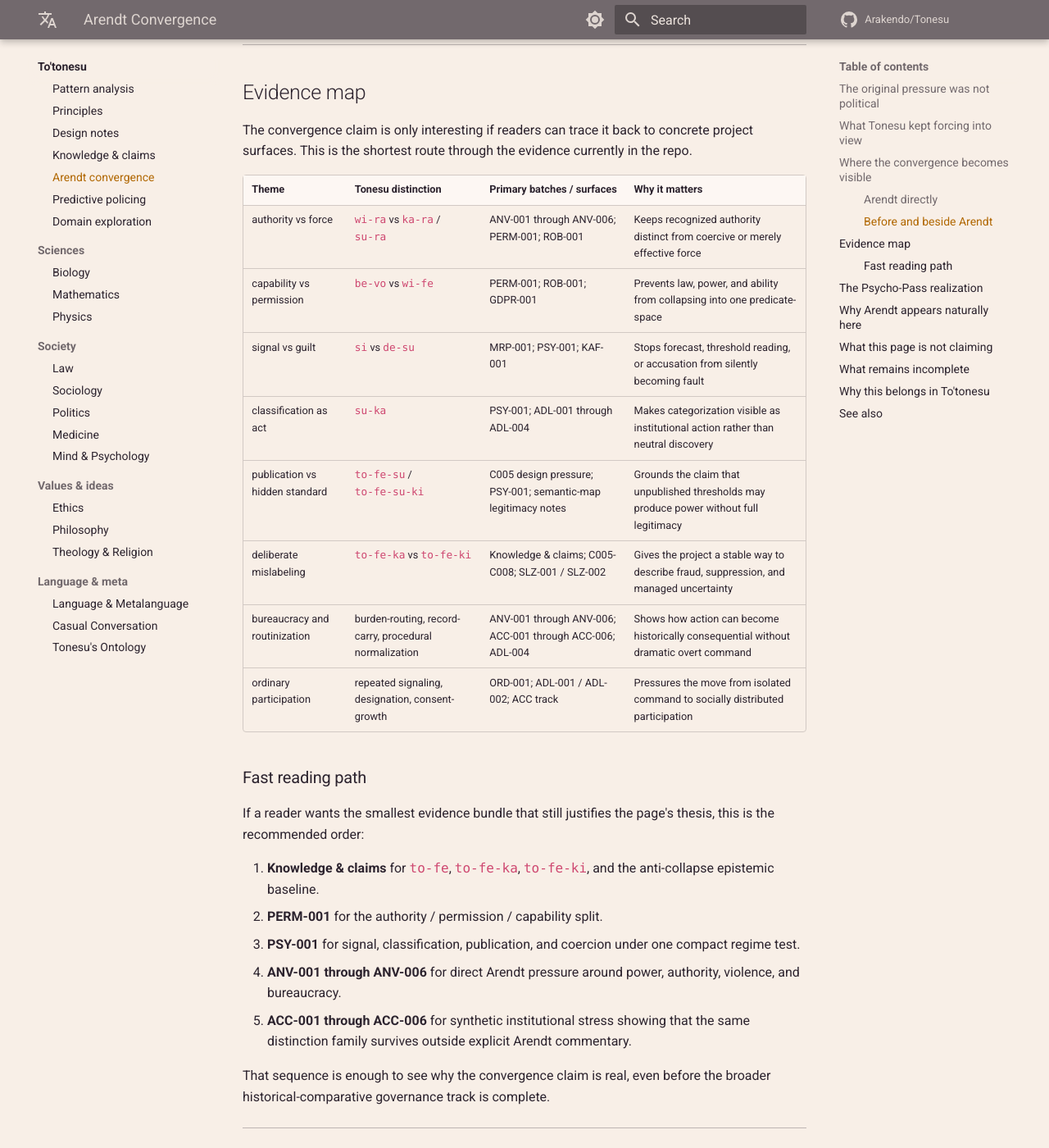
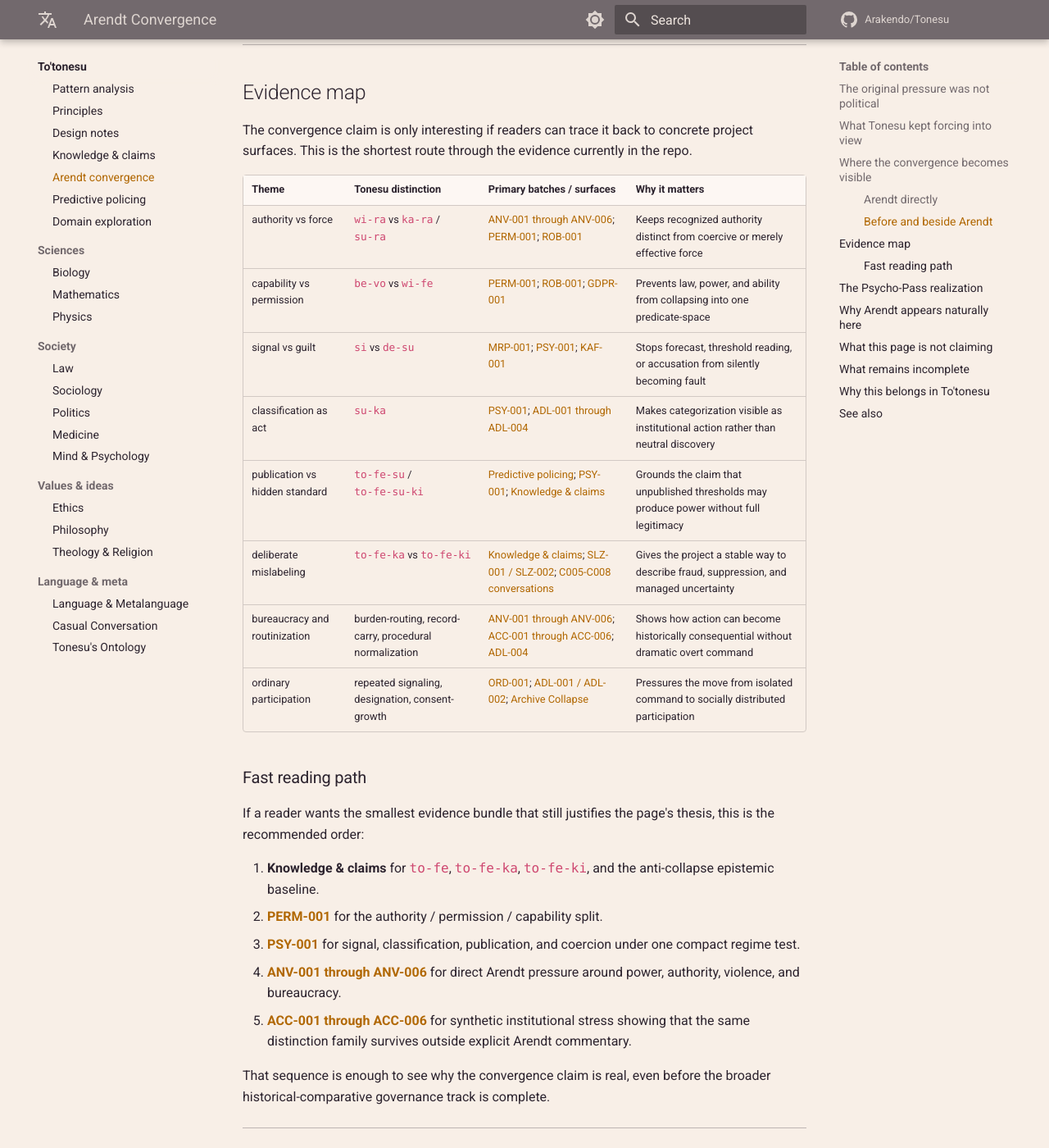
Before and after one commit to Arakendo/Tonesu, an MkDocs documentation site: the page built from www/docs/to-tonesu/arendt-convergence.md, in a window 1280 px wide and 1400 px high, scrolled down 2890 px. Shown: the whole window at 82% size. Built offline with MkDocs 1.6.1 and Material for MkDocs 9.7.7, drawn with Linux system fonts in a browser that asks for light colours; nearby versions of some CDN libraries; library files that are not in the unit come from our copies; a script that is not in the unit is left out; comment, search, counter and statistics services are not loaded; some of the changed text lies outside the part shown.

Commit message:
Refine Arendt convergence page links

```diff
--- a/www/docs/to-tonesu/arendt-convergence.md
+++ b/www/docs/to-tonesu/arendt-convergence.md
@@ -4,9 +4,9 @@ title: Arendt Convergence
 
 # Arendt Convergence
 
-*How a language project that began with phonics irritation kept drifting toward Hannah Arendt's distinction-space.*
+*How Tonesu's anti-collapse design kept rediscovering some of Hannah Arendt's most important structural distinctions.*
 
-One of the stranger outcomes of Tonesu is that its semantic pressures repeatedly converged on distinctions associated with Hannah Arendt before the project was consciously trying to engage her.
+One of the clearest surprises in Tonesu's development is that a project aimed at reducing hidden semantic collapse kept arriving at distinctions that Hannah Arendt also treated as structurally decisive.
 
 That matters, but it should not be overstated.
 
@@ -99,24 +99,24 @@ The convergence claim is only interesting if readers can trace it back to concre
 
 | Theme | Tonesu distinction | Primary batches / surfaces | Why it matters |
 |-------|--------------------|----------------------------|----------------|
-| authority vs force | `wi-ra` vs `ka-ra` / `su-ra` | ANV-001 through ANV-006; PERM-001; ROB-001 | Keeps recognized authority distinct from coercive or merely effective force |
-| capability vs permission | `be-vo` vs `wi-fe` | PERM-001; ROB-001; GDPR-001 | Prevents law, power, and ability from collapsing into one predicate-space |
-| signal vs guilt | `si` vs `de-su` | MRP-001; PSY-001; KAF-001 | Stops forecast, threshold reading, or accusation from silently becoming fault |
-| classification as act | `su-ka` | PSY-001; ADL-001 through ADL-004 | Makes categorization visible as institutional action rather than neutral discovery |
-| publication vs hidden standard | `to-fe-su` / `to-fe-su-ki` | C005 design pressure; PSY-001; semantic-map legitimacy notes | Grounds the claim that unpublished thresholds may produce power without full legitimacy |
-| deliberate mislabeling | `to-fe-ka` vs `to-fe-ki` | Knowledge & claims; C005-C008; SLZ-001 / SLZ-002 | Gives the project a stable way to describe fraud, suppression, and managed uncertainty |
-| bureaucracy and routinization | burden-routing, record-carry, procedural normalization | ANV-001 through ANV-006; ACC-001 through ACC-006; ADL-004 | Shows how action can become historically consequential without dramatic overt command |
-| ordinary participation | repeated signaling, designation, consent-growth | ORD-001; ADL-001 / ADL-002; ACC track | Pressures the move from isolated command to socially distributed participation |
+| authority vs force | `wi-ra` vs `ka-ra` / `su-ra` | [ANV-001 through ANV-006](../totonesu/corpus/batches/anv/index.md); [PERM-001](../totonesu/corpus/batches/perm/index.md); [ROB-001](../totonesu/corpus/batches/rob/index.md) | Keeps recognized authority distinct from coercive or merely effective force |
+| capability vs permission | `be-vo` vs `wi-fe` | [PERM-001](../totonesu/corpus/batches/perm/index.md); [ROB-001](../totonesu/corpus/batches/rob/index.md); [GDPR-001](../totonesu/corpus/batches/gdpr/index.md) | Prevents law, power, and ability from collapsing into one predicate-space |
+| signal vs guilt | `si` vs `de-su` | [MRP-001](../totonesu/corpus/batches/mrp/index.md); [PSY-001](../totonesu/corpus/batches/psy/index.md); [KAF-001](../totonesu/corpus/batches/kaf/index.md) | Stops forecast, threshold reading, or accusation from silently becoming fault |
+| classification as act | `su-ka` | [PSY-001](../totonesu/corpus/batches/psy/index.md); [ADL-001 through ADL-004](../totonesu/corpus/batches/adl/index.md) | Makes categorization visible as institutional action rather than neutral discovery |
+| publication vs hidden standard | `to-fe-su` / `to-fe-su-ki` | [Predictive policing](predictive-policing.md); [PSY-001](../totonesu/corpus/batches/psy/index.md); [Knowledge & claims](knowledge.md) | Grounds the claim that unpublished thresholds may produce power without full legitimacy |
+| deliberate mislabeling | `to-fe-ka` vs `to-fe-ki` | [Knowledge & claims](knowledge.md); [SLZ-001 / SLZ-002](../totonesu/corpus/batches/slz/index.md); [C005-C008 conversations](../totonesu/corpus/conversations/overview.md) | Gives the project a stable way to describe fraud, suppression, and managed uncertainty |
+| bureaucracy and routinization | burden-routing, record-carry, procedural normalization | [ANV-001 through ANV-006](../totonesu/corpus/batches/anv/index.md); [ACC-001 through ACC-006](../totonesu/corpus/batches/acc/index.md); [ADL-004](../totonesu/corpus/batches/adl/index.md) | Shows how action can become historically consequential without dramatic overt command |
+| ordinary participation | repeated signaling, designation, consent-growth | [ORD-001](../totonesu/corpus/batches/ord/index.md); [ADL-001 / ADL-002](../totonesu/corpus/batches/adl/index.md); [Archive Collapse](../totonesu/corpus/translations/stress/archive-collapse/index.md) | Pressures the move from isolated command to socially distributed participation |
 
 ### Fast reading path
 
 If a reader wants the smallest evidence bundle that still justifies the page's thesis, this is the recommended order:
 
 1. **Knowledge & claims** for `to-fe`, `to-fe-ka`, `to-fe-ki`, and the anti-collapse epistemic baseline.
-2. **PERM-001** for the authority / permission / capability split.
-3. **PSY-001** for signal, classification, publication, and coercion under one compact regime test.
-4. **ANV-001 through ANV-006** for direct Arendt pressure around power, authority, violence, and bureaucracy.
-5. **ACC-001 through ACC-006** for synthetic institutional stress showing that the same distinction family survives outside explicit Arendt commentary.
+2. **[PERM-001](../totonesu/corpus/batches/perm/index.md)** for the authority / permission / capability split.
+3. **[PSY-001](../totonesu/corpus/batches/psy/index.md)** for signal, classification, publication, and coercion under one compact regime test.
+4. **[ANV-001 through ANV-006](../totonesu/corpus/batches/anv/index.md)** for direct Arendt pressure around power, authority, violence, and bureaucracy.
+5. **[ACC-001 through ACC-006](../totonesu/corpus/batches/acc/index.md)** for synthetic institutional stress showing that the same distinction family survives outside explicit Arendt commentary.
 
 That sequence is enough to see why the convergence claim is real, even before the broader historical-comparative governance track is complete.
 
```
